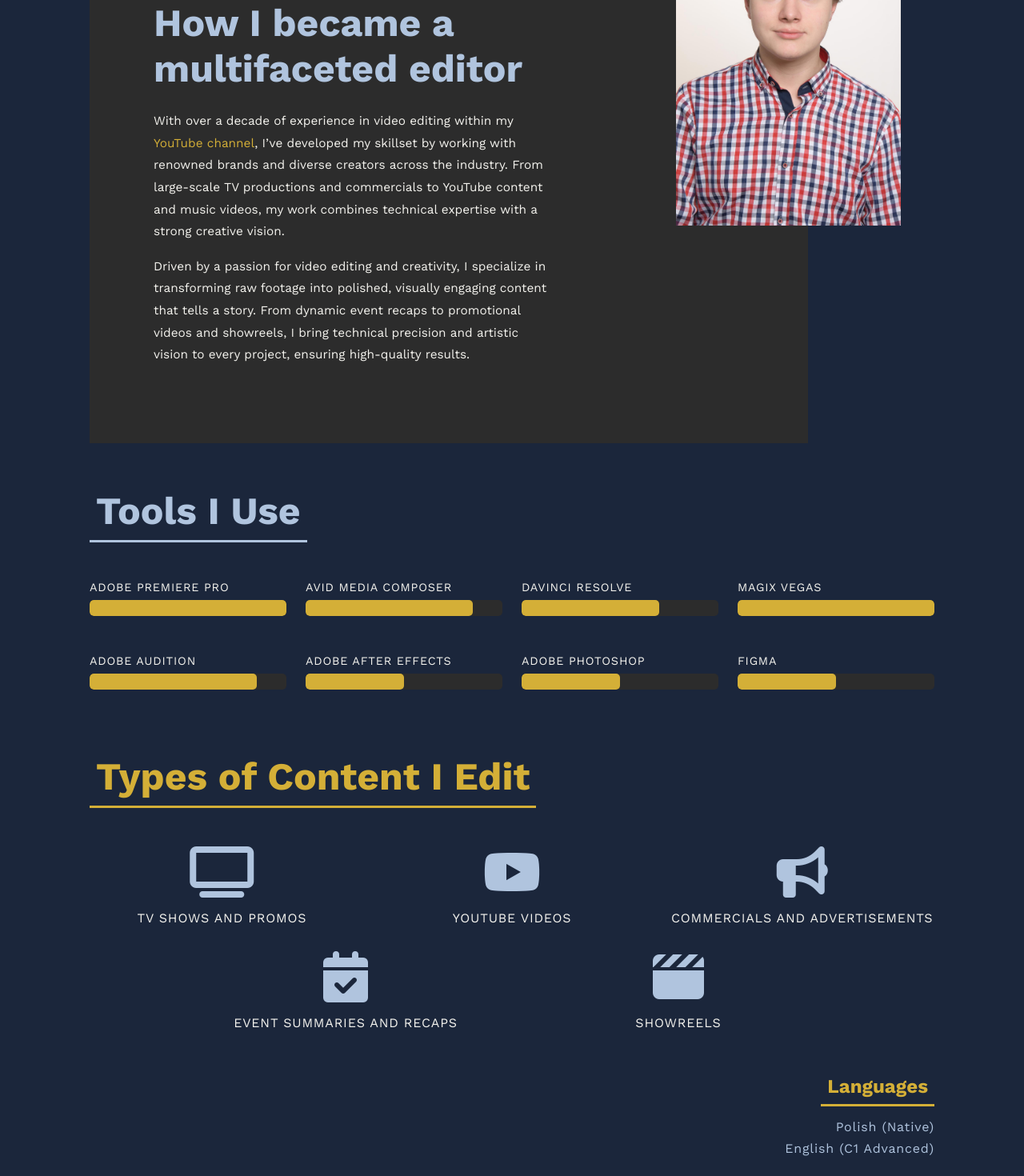
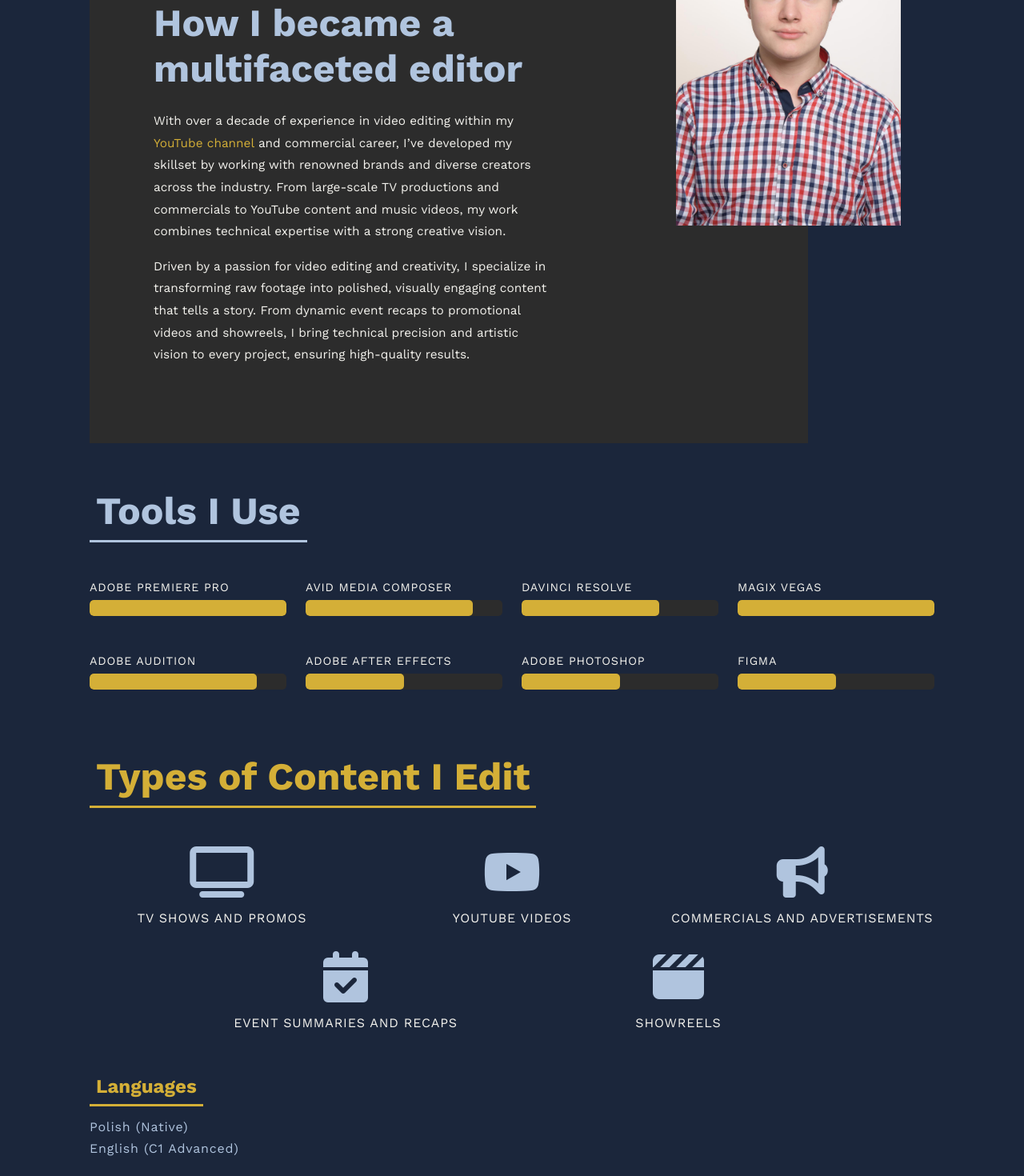
Before and after one commit to afra50/Pokorski-Bartek, a React (Create React App) app: page /about in a window 1280 px wide. Shown: the part 260-1730 px from the top of the page at 80% size. Built offline with nearby package versions, Linux system fonts and the light colour scheme.

Commit message:
about page poprawki

```diff
--- a/src/components/pages/AboutPage.js
+++ b/src/components/pages/AboutPage.js
@@ -42,11 +42,11 @@ function AboutPage() {
           <h1>How I became a multifaceted editor</h1>
           <p>
             With over a decade of experience in video editing within my{" "}
-            <Link to="/on-youtube">YouTube channel</Link>, I’ve developed my
-            skillset by working with renowned brands and diverse creators across
-            the industry. From large-scale TV productions and commercials to
-            YouTube content and music videos, my work combines technical
-            expertise with a strong creative vision.
+            <Link to="/on-youtube">YouTube channel</Link> and commercial career,
+            I’ve developed my skillset by working with renowned brands and
+            diverse creators across the industry. From large-scale TV
+            productions and commercials to YouTube content and music videos, my
+            work combines technical expertise with a strong creative vision.
           </p>
           <p>
             Driven by a passion for video editing and creativity, I specialize
--- a/src/styles/pages/AboutPage.scss
+++ b/src/styles/pages/AboutPage.scss
@@ -152,7 +152,7 @@
 
 
     .languages-section {
-        text-align: right;
+        text-align: left;
         margin-top: 3rem;
 
         h3 {
@@ -162,7 +162,6 @@
             margin-bottom: 1rem;
             width: fit-content;
             border-bottom: 3px solid $color-accent-gold;
-            justify-self: right;
             padding: 0.5rem
         }
 
```
Also changed, not shown: 11 other files (tests, documents, lock files or other folders).
